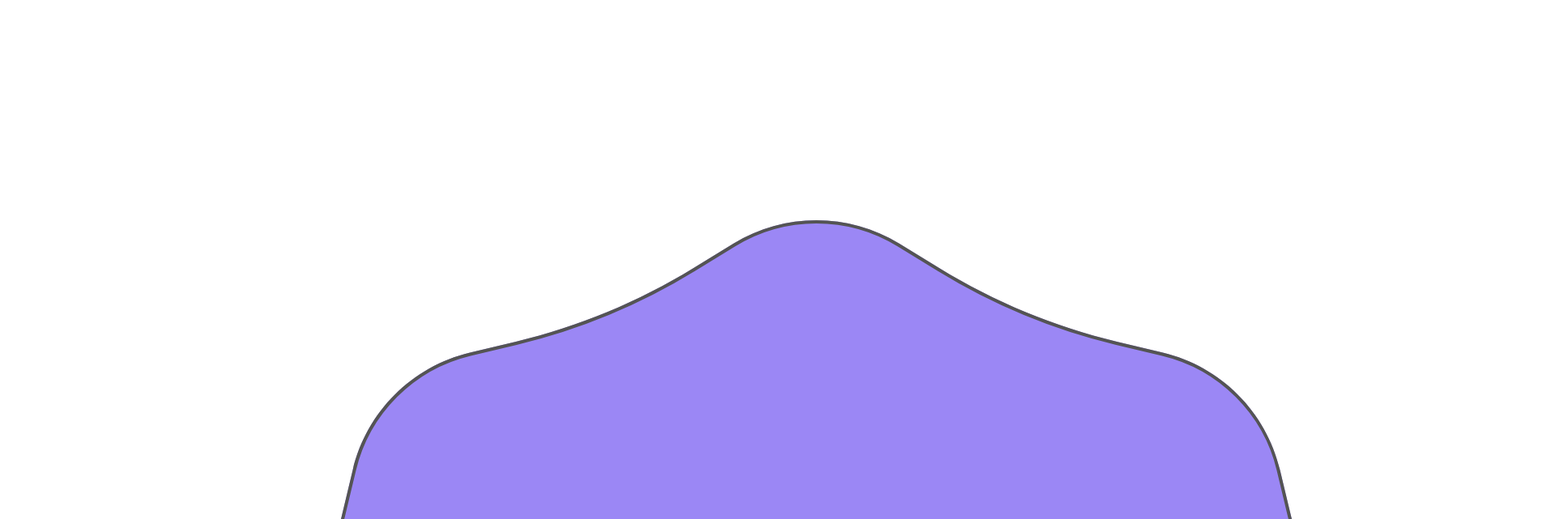
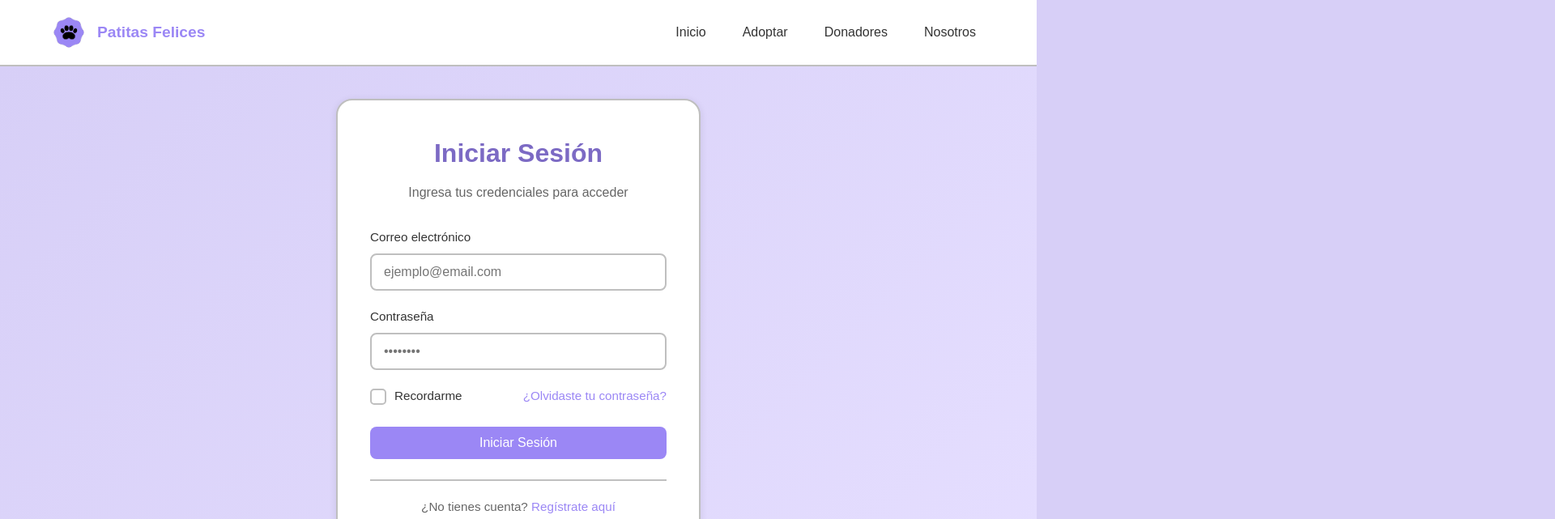
Before and after one commit to TroloWin/Patitas-Felices, a plain HTML site: page login/login.html in a window 1280 px wide. Shown: the top 641 px of the page at 81% size, 1920 px wide, since content can reach past the window. Drawn offline with Linux system fonts and the light colour scheme; the site is published under a folder, as on GitHub Pages, so addresses that start at the root find nothing.

Commit message:
login.html2

```diff
--- a/login/login.html
+++ b/login/login.html
@@ -4,8 +4,8 @@
     <meta charset="UTF-8" />
     <meta name="viewport" content="width=device-width, initial-scale=1.0" />
     <title>Iniciar Sesión | Patitas Felices</title>
-    <link rel="stylesheet" href="/css/estilos-generales.css" />
-    <link rel="stylesheet" href="/login/css/login-styles.css" />
+    <link rel="stylesheet" href="../css/estilos-generales.css" />
+    <link rel="stylesheet" href="css/login-styles.css" />
 </head>
 <body>
     <nav class="navegacion">
```
